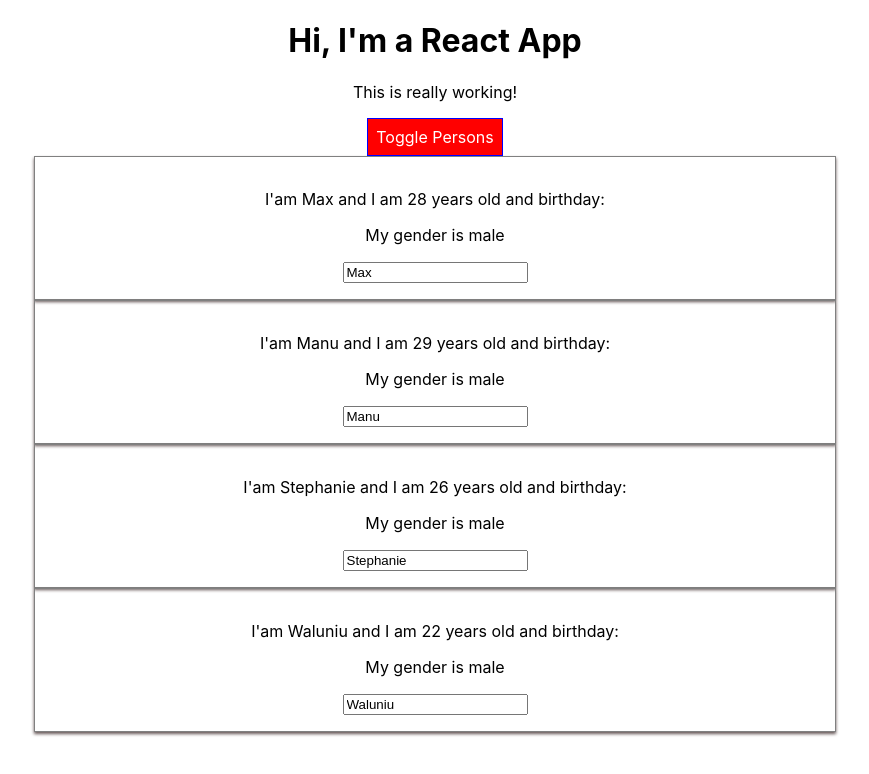
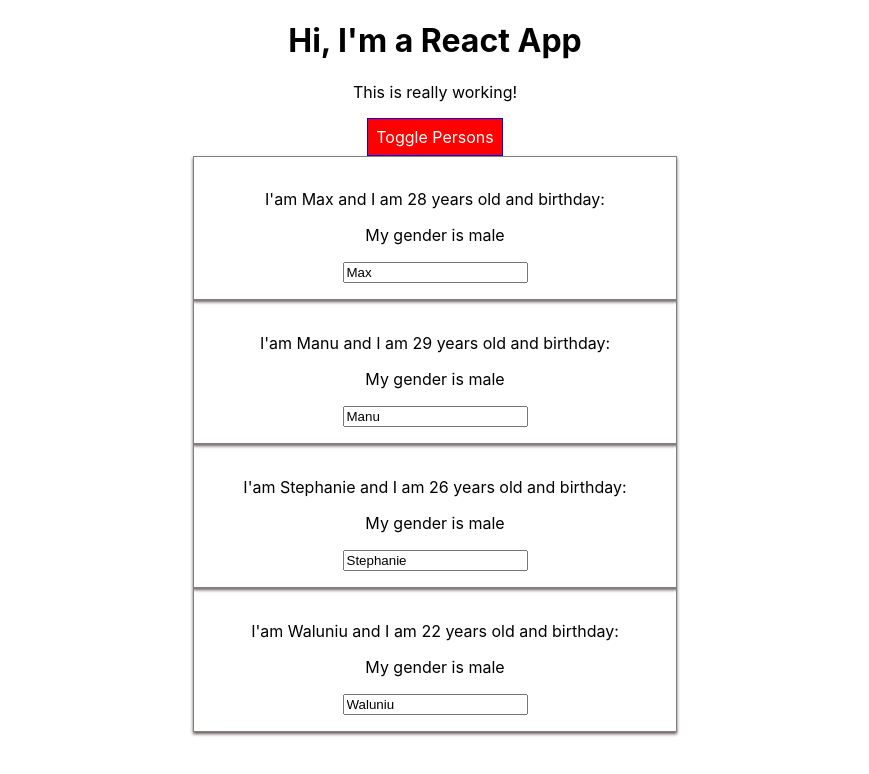
Before and after one commit to Maccas-c/React, a React (Create React App) app: page / in a window 1280 px wide. Both pictures are taken after a click on the button "Toggle Persons". Shown: the top 774 px of the page, without its empty margins (205-1074 px from the left). Built offline with nearby package versions, Linux system fonts and the light colour scheme.

Commit message:
add styled componenets

```diff
--- a/src/Person/Person.css
+++ b/src/Person/Person.css
@@ -1,8 +1,8 @@
-.Person {
+/* .Person {
 	width: 60%;
 	margin: auto;
 	border: 1px solid gray;
 	box-shadow: 0 2px 3px rgb(102, 87, 87);
 	padding: 16px;
 	text-align: center;
-}
+} */
--- a/src/Person/Person.js
+++ b/src/Person/Person.js
@@ -1,9 +1,23 @@
 import React from "react";
 import "./Person.css";
 import Male from "../Person/Male";
+
+import styled from "styled-components";
+
+const StyledDiv = styled.div`
+	width: 60%;
+	margin: auto;
+	border: 1px solid gray;
+	box-shadow: 0 2px 3px rgb(102, 87, 87);
+	padding: 16px;
+	text-align: center;
+	@media (min-width: 500px) {
+		width: 450px;
+	}
+`;
 const Person = props => {
 	return (
-		<div className="Person">
+		<StyledDiv>
 			<p onClick={props.click}>
 				I'am {props.name} and I am {props.age} years old and birthday:
 				{props.birthday}
@@ -11,7 +25,7 @@
 			</p>
 			<p>{props.children}</p>
 			<input type="text" onChange={props.changed} value={props.name} />
-		</div>
+		</StyledDiv>
 	);
 };
 
```
